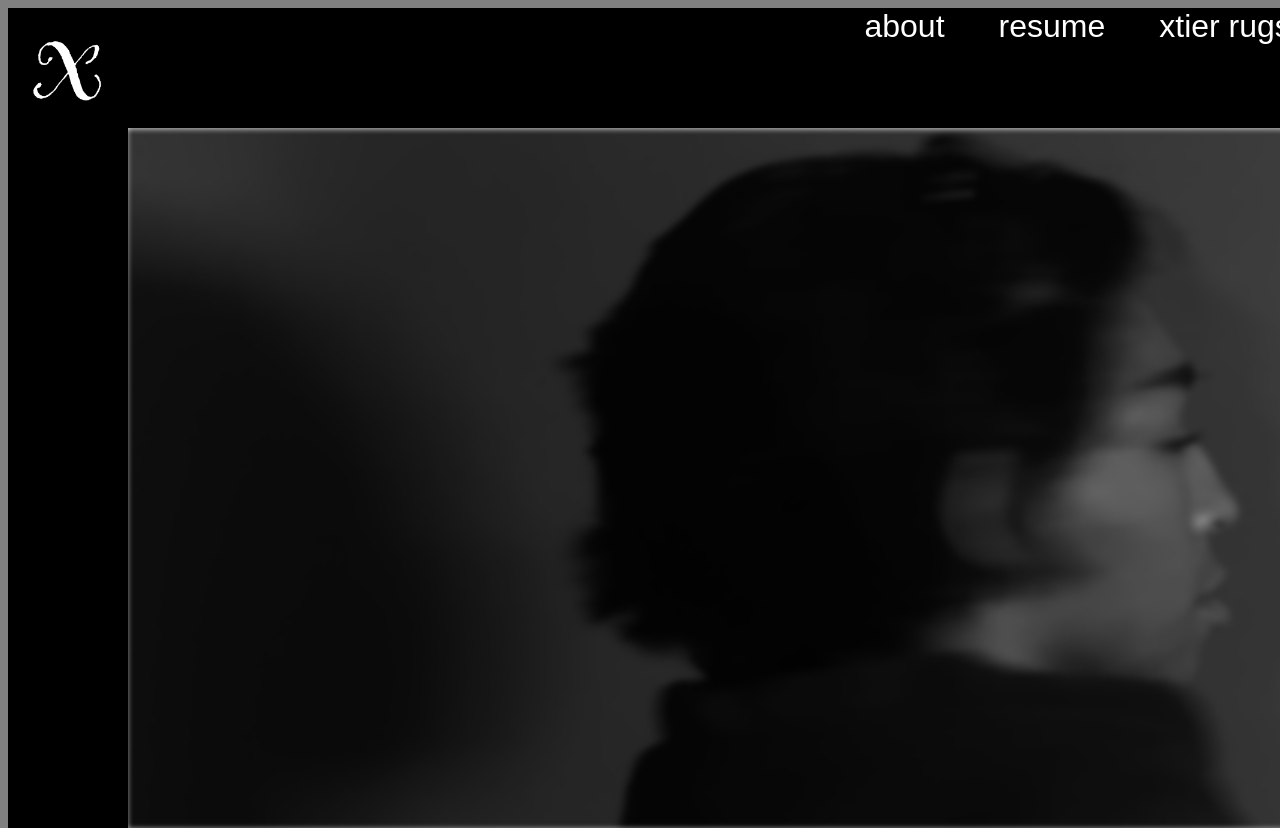
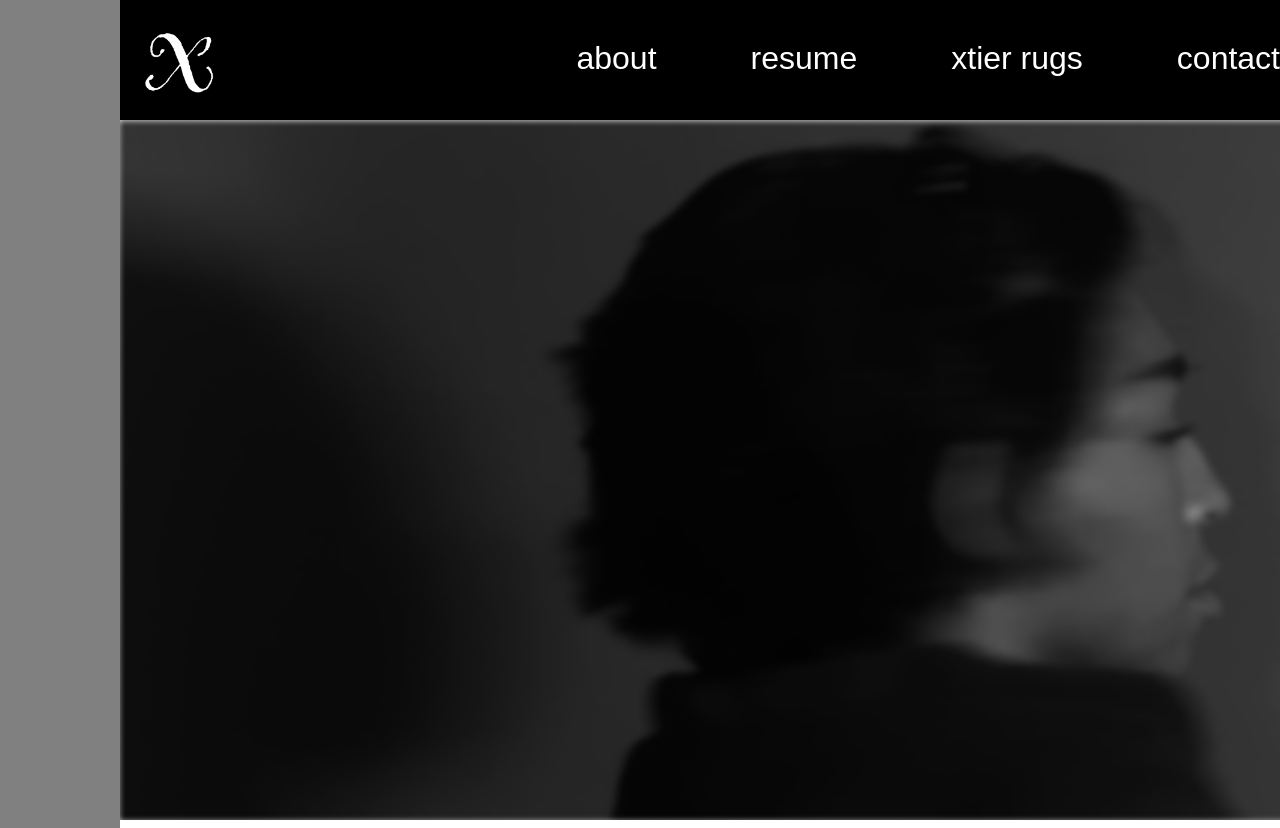
Before and after one commit to xpetrie/Xavier-Petrie_228-A3_Page-1, a plain HTML site: page index.html in a window 1280 px wide. Shown: the top 828 px of the page. Drawn offline with Linux system fonts and the light colour scheme; a web font is replaced by a local one.

Commit message:
everything

```diff
--- a/index.html
+++ b/index.html
@@ -10,13 +10,15 @@
 
 <style>
 
-ul {
+  ul {
   margin: 0;
   padding: 0;
   text-align: right;
+  list-style: none;
   }
 
 li {
+  margin: 40px;
   margin-left: 50px;
   display: inline-block;
   font-size: 32px;
@@ -35,17 +37,18 @@ li {
 
   body {
     background-color: grey;
-    position: relative;
-    min-height: 4146px;
+    width: 1440px;
+    height: 4146px;
   }
 
     #black-background {
     background-color: black;
     position: absolute;
+
     top: 0;
-    width: 1440px;
+    width: 1200px;
     height: 4266px;
-    left: 0;
+    left: 120px;
   }
 
 
```
